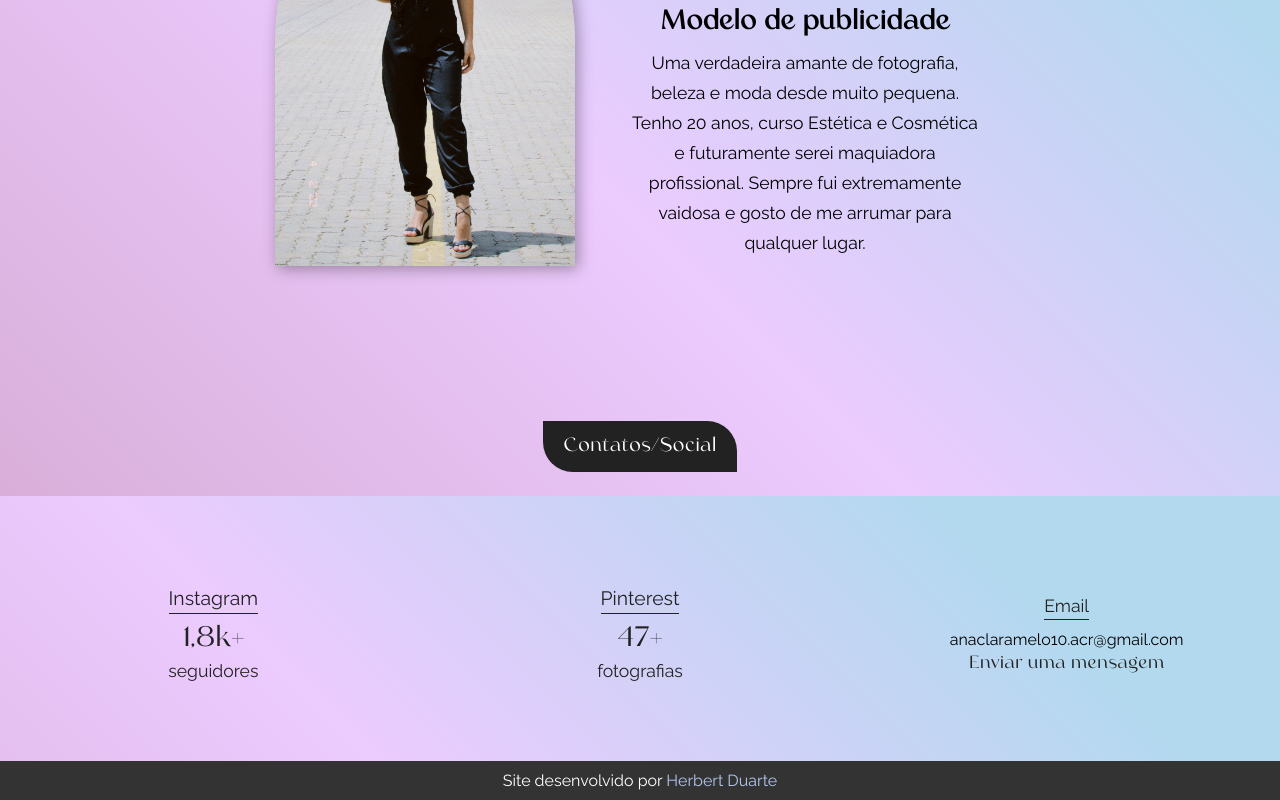
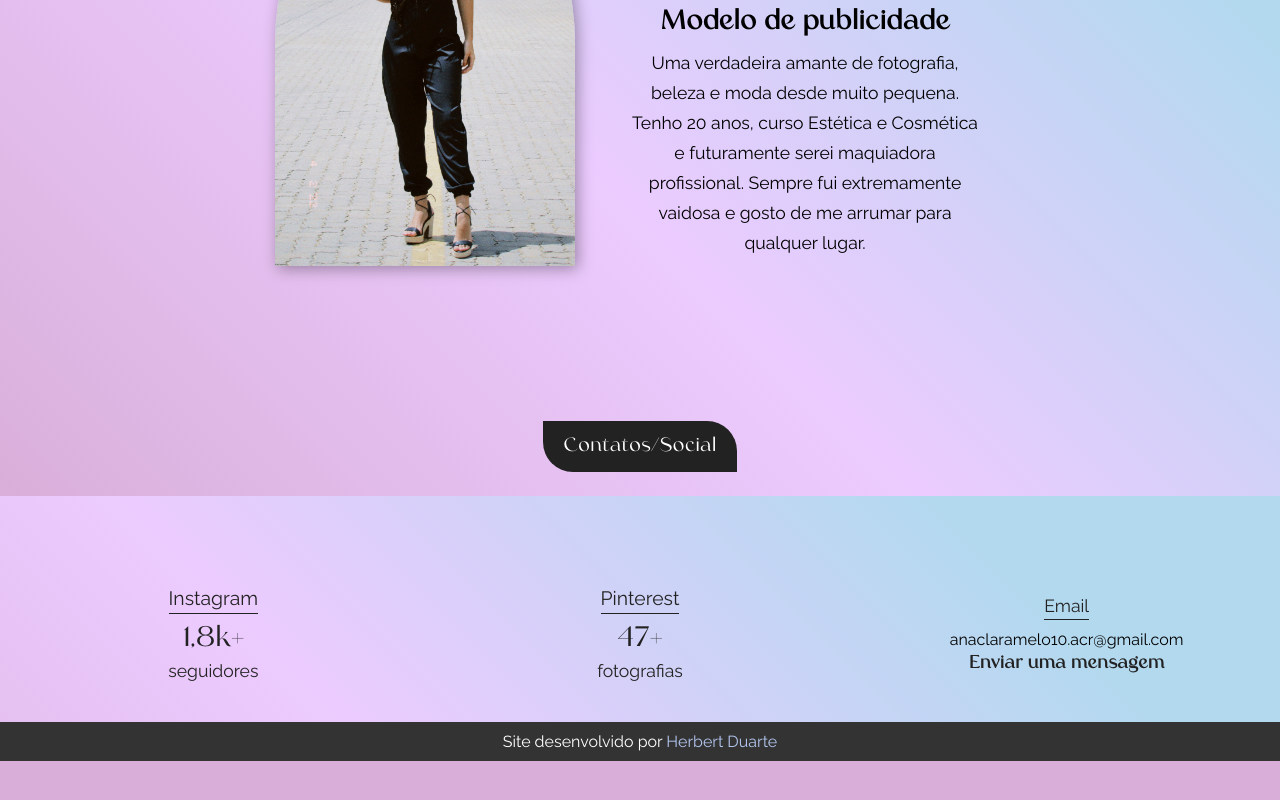
Before and after one commit to HerbertDuarte/lp-anaclara, a React (Create React App) app: page / in a window 1280 px wide. Shown: the part 304-1104 px from the top of the page. After the commit the page ends 1065 px from the top, so only its background shows below. Built offline with nearby package versions, Linux system fonts and the light colour scheme.

Commit message:
fix footer position

```diff
--- a/src/App.jsx
+++ b/src/App.jsx
@@ -6,7 +6,7 @@ function App() {
   return (
     <div className="App">
       <Header/>
-      <Outlet/>
+      <Outlet className='outlet'/>
       <Footer/>
     </div>
   )
--- a/src/components/Header.module.css
+++ b/src/components/Header.module.css
@@ -16,11 +16,6 @@ header{
   background-size: cover;
   background-attachment: fixed;
 }
-
-nav ul:hover :not(:hover){
-  opacity: 0.7;
-}
-
 
 nav ul {
   list-style: none;
--- a/src/index.css
+++ b/src/index.css
@@ -39,11 +39,15 @@ body{
   position: relative;
 }
 
+
+
 footer{
   padding: 10px 0;
   background-color: #333;
   color: white;
   width: 100%;
+  position: absolute;
+  bottom: 0;
 }
 
 footer a{
@@ -51,6 +55,10 @@ footer a{
   color: #b3c6ef;
 }
 
+section{
+  min-height: calc(100vh - 90px);
+}
+
 @media (min-width:1380px) {
   footer{
     font-size: 1.1em;
--- a/src/routes/Email.jsx
+++ b/src/routes/Email.jsx
@@ -2,7 +2,7 @@ import styles from './Email.module.css'
 
 const Email = () => {
   return(
-  <>
+  <section>
     <h1 className={styles.title}>Formulário de Email</h1>
     <form className={styles.form} action="https://formsubmit.co/anaclaramelo10.acr@gmail.com" method="POST" >
       <input className={styles.email} required type="email" name="email" placeholder='Digite seu email'></input>
@@ -10,7 +10,7 @@ const Email = () => {
       <input className={styles.button} type="submit" value="Enviar" />
       <input type="hidden" name="_next" value="https://anaclara-model.netlify.app/thanks"></input>
     </form>
-  </>
+  </section>
   )
 }
 
--- a/src/routes/Home.jsx
+++ b/src/routes/Home.jsx
@@ -48,7 +48,7 @@ const Home = () => {
           <div>
             <Link style={{fontFamily:'Raleway , sans-serif'}} className={styles.spanTitle} to="/email">Email</Link>
             <p>anaclaramelo10.acr@gmail.com</p>
-            <Link to="/email">Enviar uma mensagem</Link>
+            <Link className={styles.envEmail} to="/email">Enviar uma mensagem</Link>
           </div>
         </div>
       </div>
--- a/src/routes/Home.module.css
+++ b/src/routes/Home.module.css
@@ -106,6 +106,10 @@
   padding-bottom: 3px;
 }
 
+.envEmail{
+  font-weight: bold;
+}
+
 @media (max-height:600px) {
   .home{
     padding-top: 30px;
```
